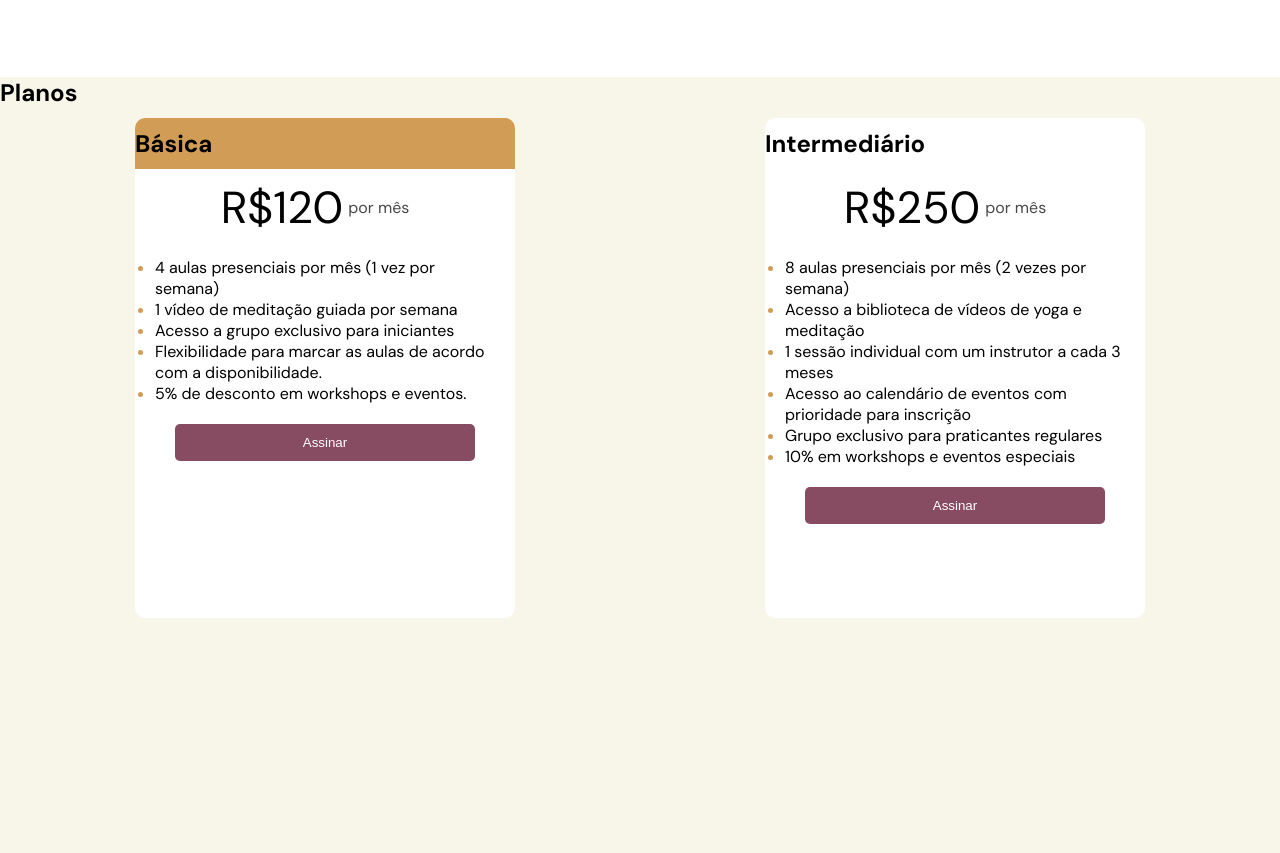
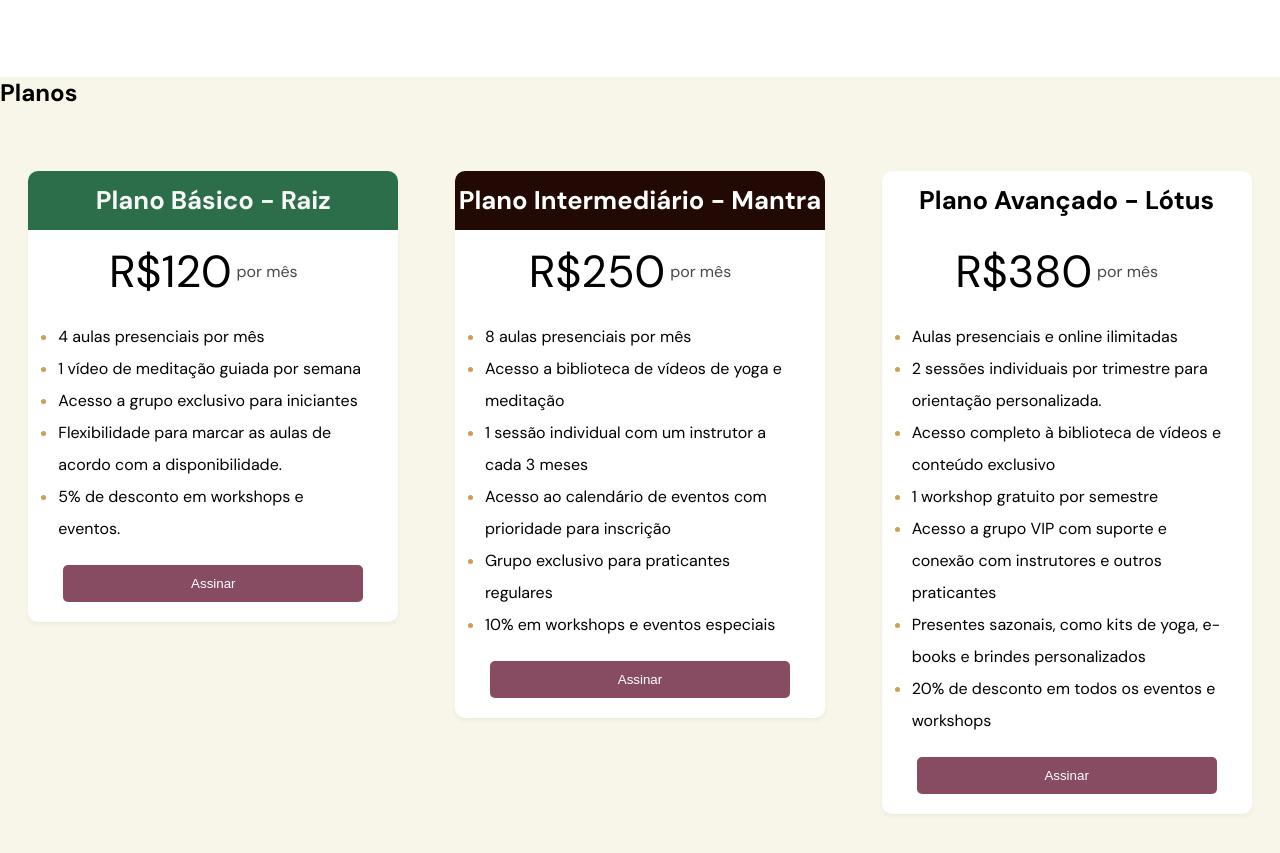
Before and after one commit to williamcouto/yoga-spot, a plain HTML site: page index.html in a window 1280 px wide. Shown: the part 4515-5368 px from the top of the page. Drawn offline with nearby package versions, Linux system fonts and the light colour scheme.

Commit message:
Fix: Criando o plano avançado e seu layout Ajustando o tamanho dos cards e o botão CTA

```diff
--- a/css/style.css
+++ b/css/style.css
@@ -386,35 +386,46 @@ li::marker{
 }
 
 #sect-prices{
+    display: grid;
+    grid-template-columns: 1fr;
     background-color: var(--color-background-initial);
 }
+
 #prices-container{
     display: flex;
     justify-content: space-around;
-    align-items: center;
-    padding: 10px;
+    align-items: flex-start;
 }
 .card-prices{
     display: flex;
     flex-direction: column;
     align-items: center;
-    width: 380px;
-    height: 500px;
+    width: 370px;
+    height: auto;
     border-radius: 10px;
+    padding-bottom: 20px;
     background-color: #fff;
+    box-shadow: rgba(0, 0, 0, 0.04) 0px 3px 5px;
 }
 .title{
     width: 100%;
-    padding: 10px 0px;
+    padding: 13px 0px;
     border-top-left-radius: 10px;
     border-top-right-radius: 10px;
-    font-size: 1.5em;
+    font-size: 1.6em;
+    text-align: center;
 }
 #basic .title{
-    background-color: var(--color-icons);
+    background-color: #2C6E49;
+    color: #f7f7f7;
+}
+#plan-mantra .title{
+    background-color: #230903;
+    color: #fff;
 }
 .description{
-    padding: 20px;
+    padding: 20px 30px;
+    line-height: 2em;
 }
 .amount-plan{
     font-size: 2.8em;
@@ -422,8 +433,9 @@ li::marker{
 .cost{
     display: flex;
     flex-direction: row;
-    margin-top: 10px;
     justify-content: center;
+    margin-top: 13px;
+    width: 100%;
 }
 .detail{
     color: #494848;
--- a/index.html
+++ b/index.html
@@ -273,15 +273,14 @@
             <h2>Planos</h2>
             <div id="prices-container">
                 <div class="card-prices" id="basic">
-                    <h2 class="title">Básica</h2>
+                    <h2 class="title">Plano Básico - Raiz</h2>
                     <div class="cost">
                         <p class="amount-plan">R$120</p>
                         <p class="detail">por mês</p>
                     </div>
-
                     <div class="description">
                         <ul>
-                            <li>4 aulas presenciais por mês (1 vez por semana)</li>
+                            <li>4 aulas presenciais por mês</li>
                             <li>1 vídeo de meditação guiada por semana</li>
                             <li>Acesso a grupo exclusivo para iniciantes</li>
                             <li>Flexibilidade para marcar as aulas de acordo com a disponibilidade.</li>
@@ -293,18 +292,17 @@
                     </div>
                 </div>
 
-                <div class="card-prices">
-                    <h2 class="title">Intermediário</h2>
+                <div class="card-prices" id="plan-mantra">
+                    <h2 class="title">Plano Intermediário - Mantra</h2>
                     <div class="cost">
                         <p class="amount-plan">R$250</p>
                         <p class="detail">por mês</p>
                     </div>
-
                     <div class="description">
                         <ul>
-                            <li>8 aulas presenciais por mês (2 vezes por semana)</li>
+                            <li>8 aulas presenciais por mês</li>
                             <li>Acesso a biblioteca de vídeos de yoga e meditação</li>
-                            <li>1 sessão individual com um instrutor a cada 3 meses</>
+                            <li>1 sessão individual com um instrutor a cada 3 meses</li>
                             <li>Acesso ao calendário de eventos com prioridade para inscrição</li>
                             <li>Grupo exclusivo para praticantes regulares</li>
                             <li>10% em workshops e eventos especiais</li>
@@ -313,6 +311,28 @@
                     <div>
                        <button class="btn-plans">Assinar</button>
                     </div>
+                </div>
+
+                <div class="card-prices" id="plan-lotus">
+                    <h2 class="title">Plano Avançado - Lótus</h2>
+                    <div class="cost">
+                        <p class="amount-plan">R$380</p>
+                        <p class="detail">por mês</p>
+                    </div>
+                    <div class="description">
+                        <ul>
+                            <li>Aulas presenciais e online ilimitadas</li>
+                            <li>2 sessões individuais por trimestre para orientação personalizada.</li>
+                            <li>Acesso completo à biblioteca de vídeos e conteúdo exclusivo</li>
+                            <li>1 workshop gratuito por semestre</li>
+                            <li>Acesso a grupo VIP com suporte e conexão com instrutores e outros praticantes</li>
+                            <li>Presentes sazonais, como kits de yoga, e-books e brindes personalizados</li>
+                            <li>20% de desconto em todos os eventos e workshops</li>
+                        </ul>
+                    </div>
+                    <div>
+                        <button class="btn-plans">Assinar</button>
+                     </div>
                 </div>
             </div>
         </section>
```
